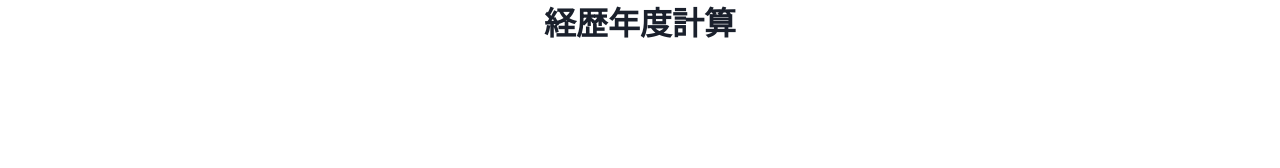
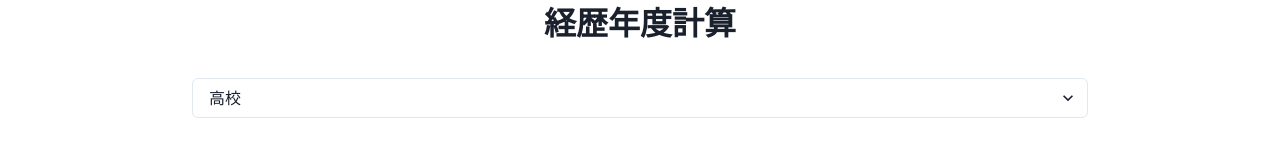
Before and after one commit to RyoMasumura1201/career-calculate, a Next.js app: page / in a window 1280 px wide. Shown: the top 168 px of the page. Built offline with nearby package versions, Linux system fonts and the light colour scheme.

Commit message:
選択肢追加

```diff
--- a/src/pages/index.tsx
+++ b/src/pages/index.tsx
@@ -1,6 +1,9 @@
 import Head from 'next/head';
 import { Header } from '../components/Header';
 import { Footer } from '../components/Footer';
+import { Box, Select } from '@chakra-ui/react';
+import { Stack, HStack, VStack } from '@chakra-ui/react';
+
 export default function Home() {
   return (
     <div className='site-wrapper'>
@@ -11,7 +14,20 @@ export default function Home() {
       </Head>
       <Header />
 
-      <main></main>
+      <main>
+        <Box textAlign='center' width='70%' margin='0 auto'>
+          <Stack spacing={3} margin='0'>
+            <HStack>
+              <Select>
+                <option value='高校'>高校</option>
+                <option value='大学'>大学</option>
+                <option value='高専'>高専</option>
+                <option value='会社'>会社</option>
+              </Select>
+            </HStack>
+          </Stack>
+        </Box>
+      </main>
 
       <Footer />
     </div>
--- a/styles/globals.css
+++ b/styles/globals.css
@@ -24,4 +24,5 @@ a {
 main {
   flex: 1;
   overflow-x: hidden;
+  margin-top: 30px;
 }
```
